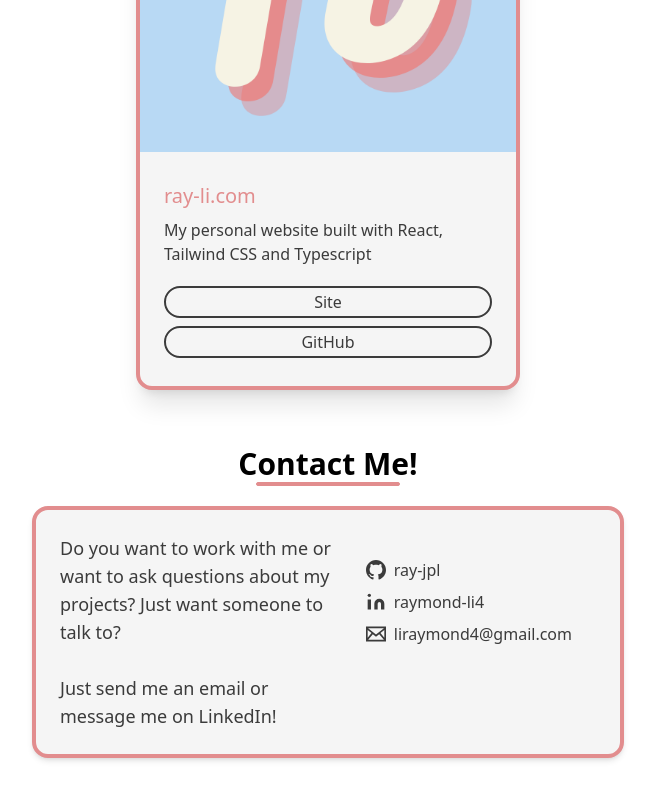
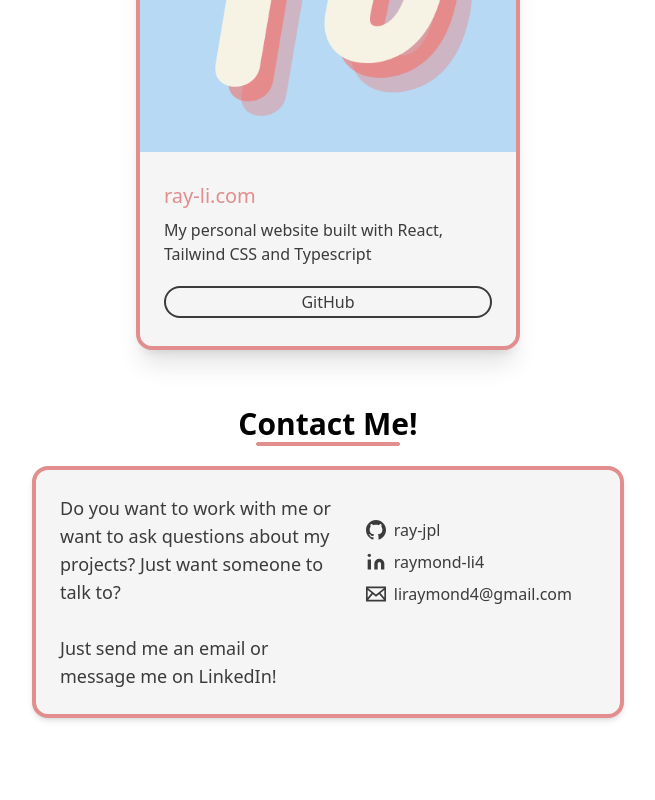
Before and after one commit to ray-jpl/nextjs-blog, a Next.js app: page / in a window 1280 px wide. Shown: the part 872-1672 px from the top of the page, without its empty margins (312-967 px from the left). Built offline with nearby package versions, Linux system fonts and the light colour scheme.

Commit message:
Update ProjectCard.tsx

```diff
--- a/src/components/ProjectCard.tsx
+++ b/src/components/ProjectCard.tsx
@@ -1,6 +1,5 @@
-import React from "react";
+import Image, { StaticImageData } from "next/legacy/image";
 import Link from 'next/link';
-import Image, { StaticImageData } from "next/legacy/image";
 
 interface ProjectProps {
   title: string;
@@ -22,11 +21,6 @@ function ProjectCard({title, img, alt, desc, siteURL, gitURL}: ProjectProps) {
           <h5 className="text-skin-accent text-xl font-medium mb-2">{title}</h5>
             <p className="text-skin-primary text-base mb-4">{desc}</p>
             <div className="flex flex-col items-center">
-              <Link href={siteURL} legacyBehavior>
-                <div className="p-0.5 m-1 w-full text-center rounded-full border-2 border-skin-primary hover:bg-skin-primary hover:text-skin-inverted">
-                  Site
-                </div>
-              </Link>
               <Link href={gitURL} legacyBehavior>
                 <div className="p-0.5 m-1 w-full text-center rounded-full border-2 border-skin-primary hover:bg-skin-primary hover:text-skin-inverted">
                   GitHub
```
